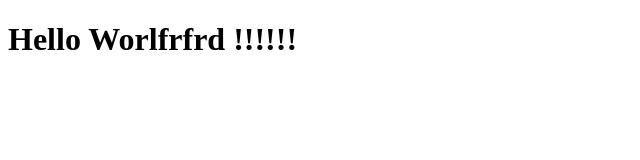
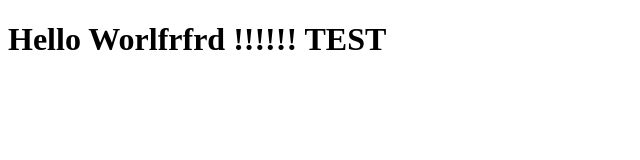
Before and after one commit to Nick18201/gameWithPhaserTest, a website: page index.html in a window 1280 px wide. Shown: the whole page, without its empty margins (0-640 px from the left). Drawn offline with Linux system fonts and the light colour scheme; files whose address does not match are found by name.

Commit message:
Test branch

```diff
--- a/index.html
+++ b/index.html
@@ -4,7 +4,7 @@
     <meta charset="utf-8" />
   </head>
   <body>
-    <h1>Hello Worlfrfrd !!!!!!</h1>
+    <h1>Hello Worlfrfrd !!!!!! TEST</h1>
     <script type="text/javascript" src="../assets/index.js"></script>
   </body>
 </html>
```
